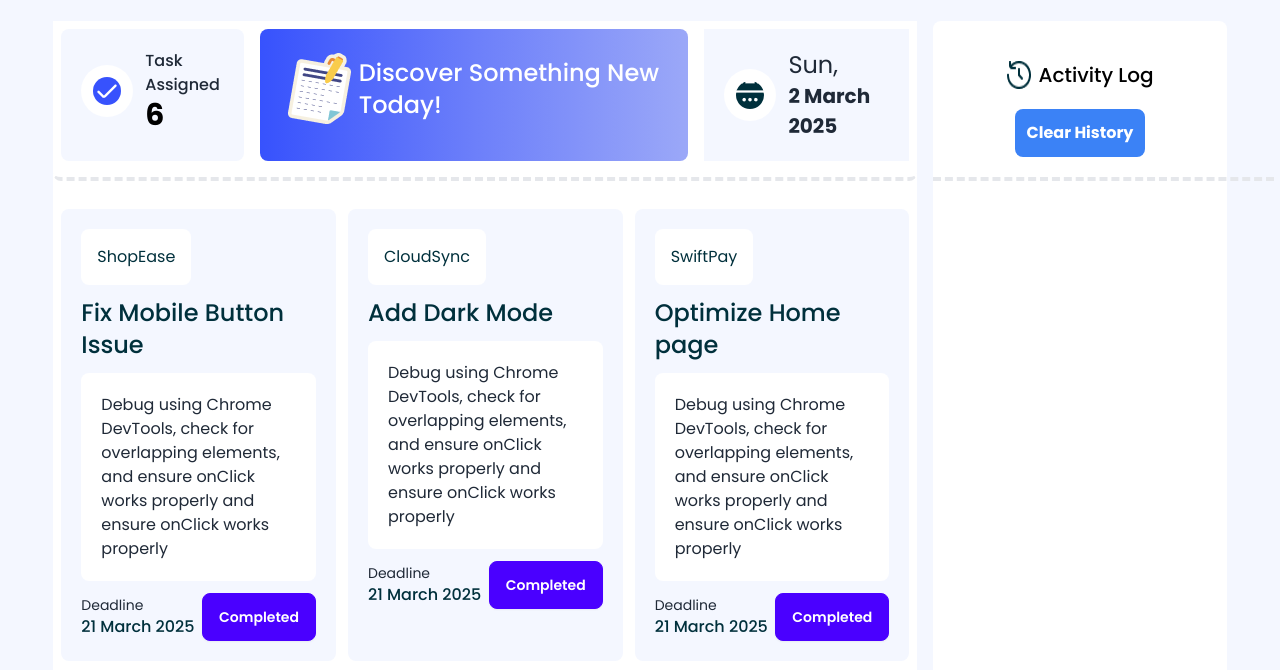
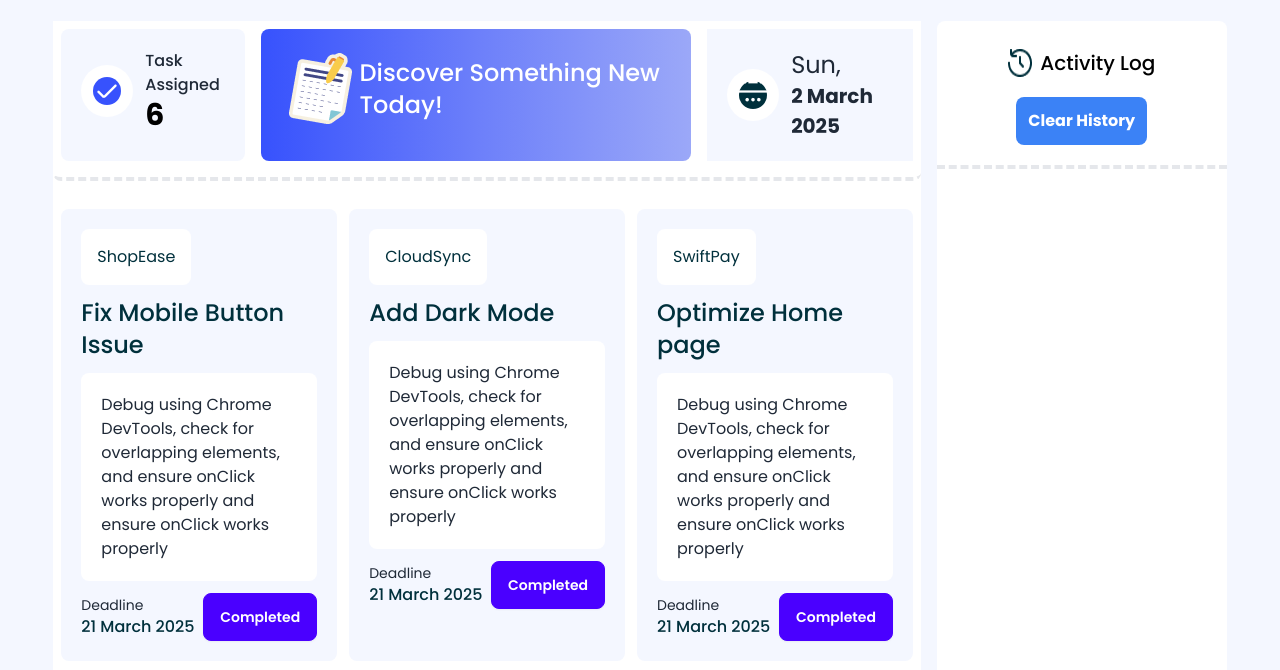
Before and after one commit to coder-muhitjoy/A-5-DevBoard-Project, a plain HTML site: page index.html in a window 1280 px wide. Shown: the part 91-761 px from the top of the page. Drawn offline with nearby package versions, Linux system fonts and the light colour scheme.

Commit message:
added js section

```diff
--- a/index.html
+++ b/index.html
@@ -58,7 +58,7 @@
       <section class="w-11/12 mx-auto mt-5">
         <div class="flex gap-4">
           <div class="w-9/12 bg-white">
-            <div class="flex justify-between p-2 border-b-4 pb-4 border-dashed  rounded-lg gap-4">
+            <div class="flex justify-between p-2 border-b-4 pb-4 border-dashed rounded-lg gap-4">
               <div class="bg-[#F4F7FF] rounded-lg">
                 <div class="flex items-center p-5 space-x-3">
                   <img class="p-3 bg-white rounded-full" src="assets/checkbox.png" alt="" />
@@ -264,7 +264,7 @@
           </div>
           <!-- activity log section -->
           <div
-            class="w-3/12  bg-white rounded-lg text-center space-y-5 pt-10 px-5"
+            class="w-3/12  bg-white rounded-lg text-center space-y-5 pt-7 px-5"
             id="task-log"
           >
             <div class="flex justify-center gap-2">
@@ -274,9 +274,9 @@
             <button class=" p-3 rounded-lg text-white font-bold  bg-blue-500" id="clear-logs">
               Clear History
             </button>
-            <div class="border-t-4 w-[341px] -ml-5 border-dashed">
+            <div class="border-b-4 -mx-5 min-w-full border-dashed">
+            </div>
 
-            </div>
             <div id="myDiv" class="border-red-500">
             </div>
 
```
